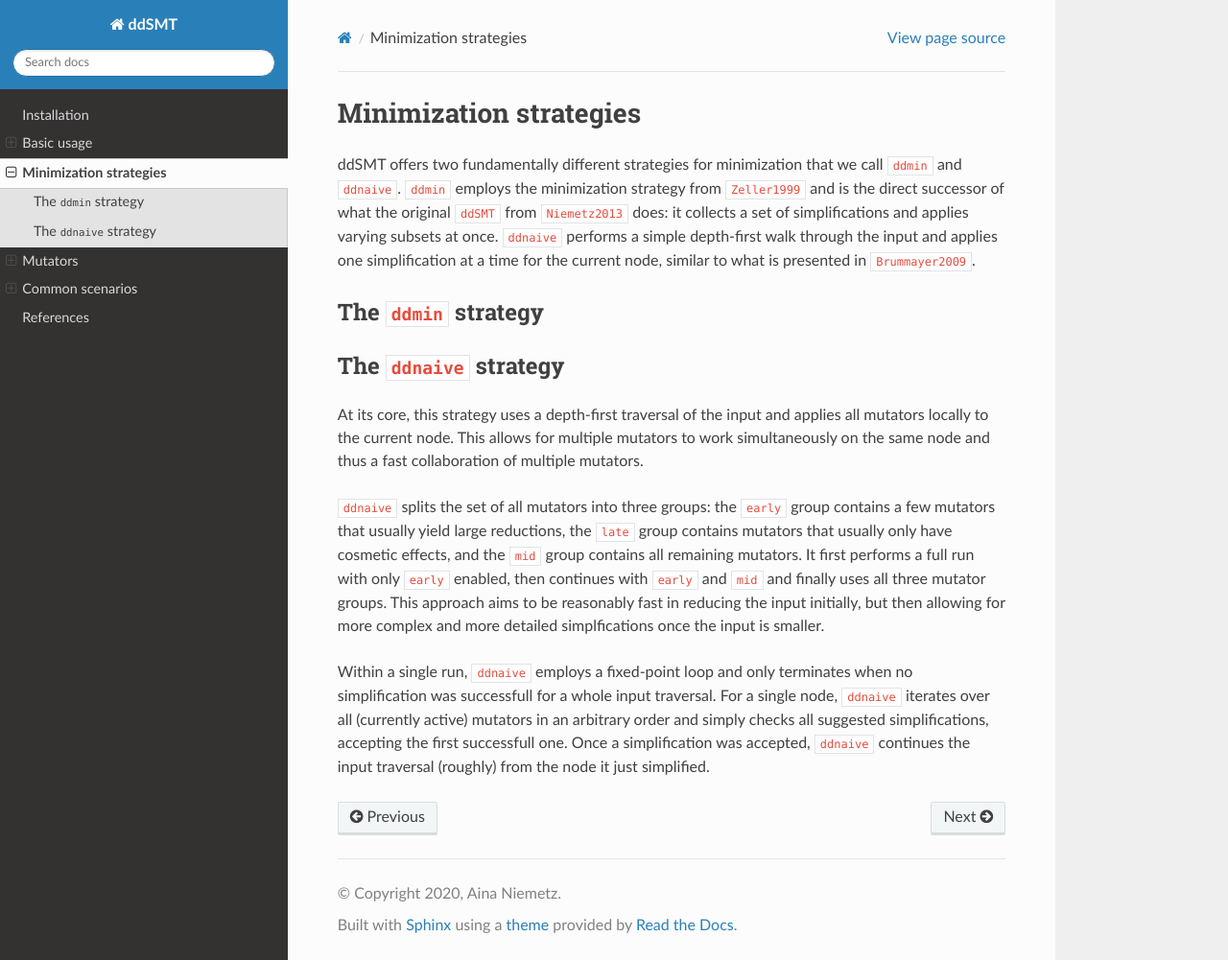
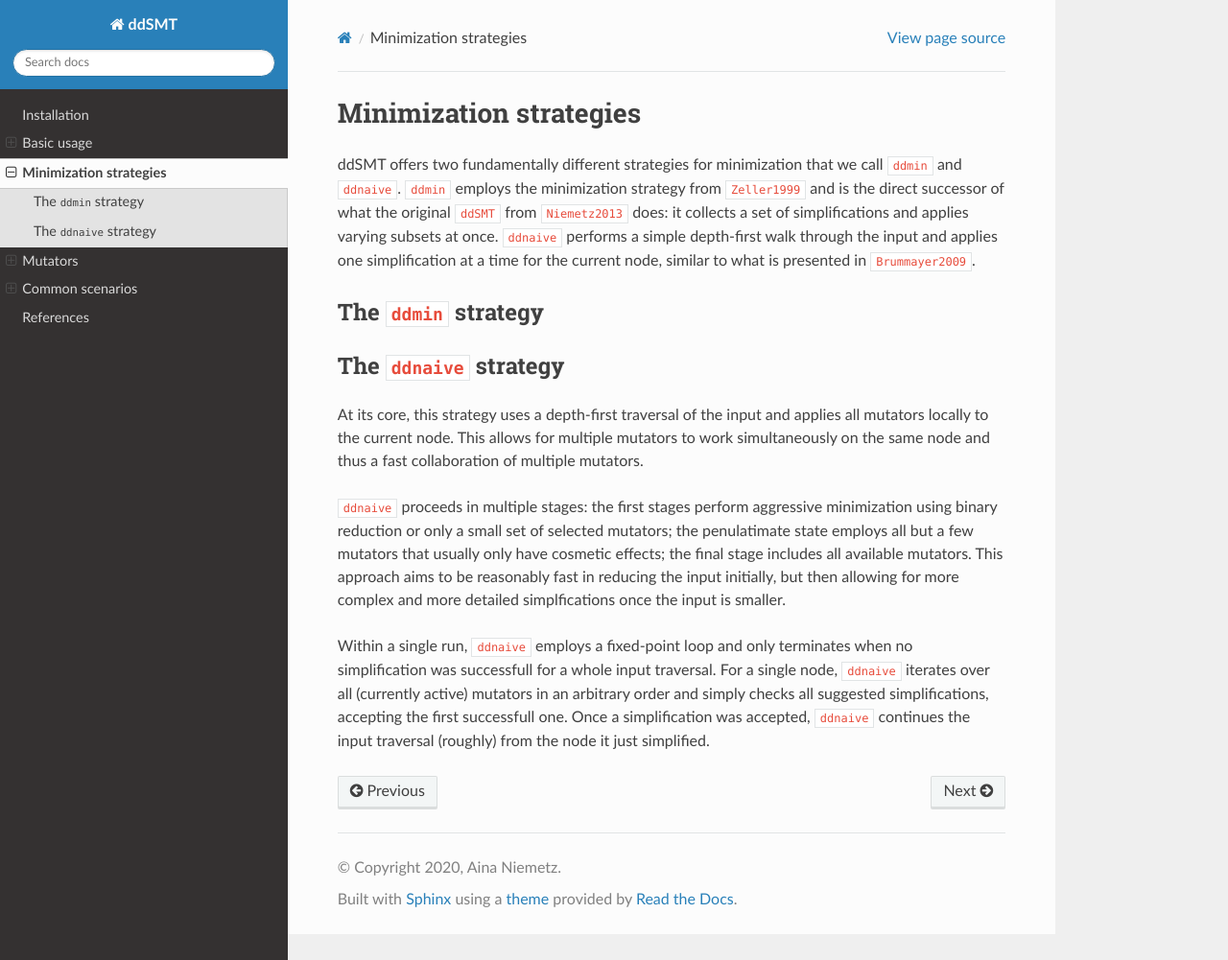
Before and after one commit to ddsmt/ddSMT, a Sphinx documentation site: the page built from docs/strategies.rst, in a window 1280 px wide and 1001 px high. Shown: the whole window at 96% size. Built offline with Sphinx 7.4.7 and the Read the Docs theme 2.0.0, drawn with Linux system fonts in a browser that asks for light colours; cross-references to code outside the pages are shown as plain code.

Commit message:
Adapt ddnaive documentation to new strategy.

```diff
--- a/docs/strategies.rst
+++ b/docs/strategies.rst
@@ -16,8 +16,7 @@ The ``ddnaive`` strategy
 
 At its core, this strategy uses a depth-first traversal of the input and applies all mutators locally to the current node. This allows for multiple mutators to work simultaneously on the same node and thus a fast collaboration of multiple mutators.
 
-``ddnaive`` splits the set of all mutators into three groups: the ``early`` group contains a few mutators that usually yield large reductions, the ``late`` group contains mutators that usually only have cosmetic effects, and the ``mid`` group contains all remaining mutators.
-It first performs a full run with only ``early`` enabled, then continues with ``early`` and ``mid`` and finally uses all three mutator groups.
+``ddnaive`` proceeds in multiple stages: the first stages perform aggressive minimization using binary reduction or only a small set of selected mutators; the penulatimate state employs all but a few mutators that usually only have cosmetic effects; the final stage includes all available mutators.
 This approach aims to be reasonably fast in reducing the input initially, but then allowing for more complex and more detailed simplfications once the input is smaller.
 
 Within a single run, ``ddnaive`` employs a fixed-point loop and only terminates when no simplification was successfull for a whole input traversal.
```
Also changed, not shown: 1 other file.
